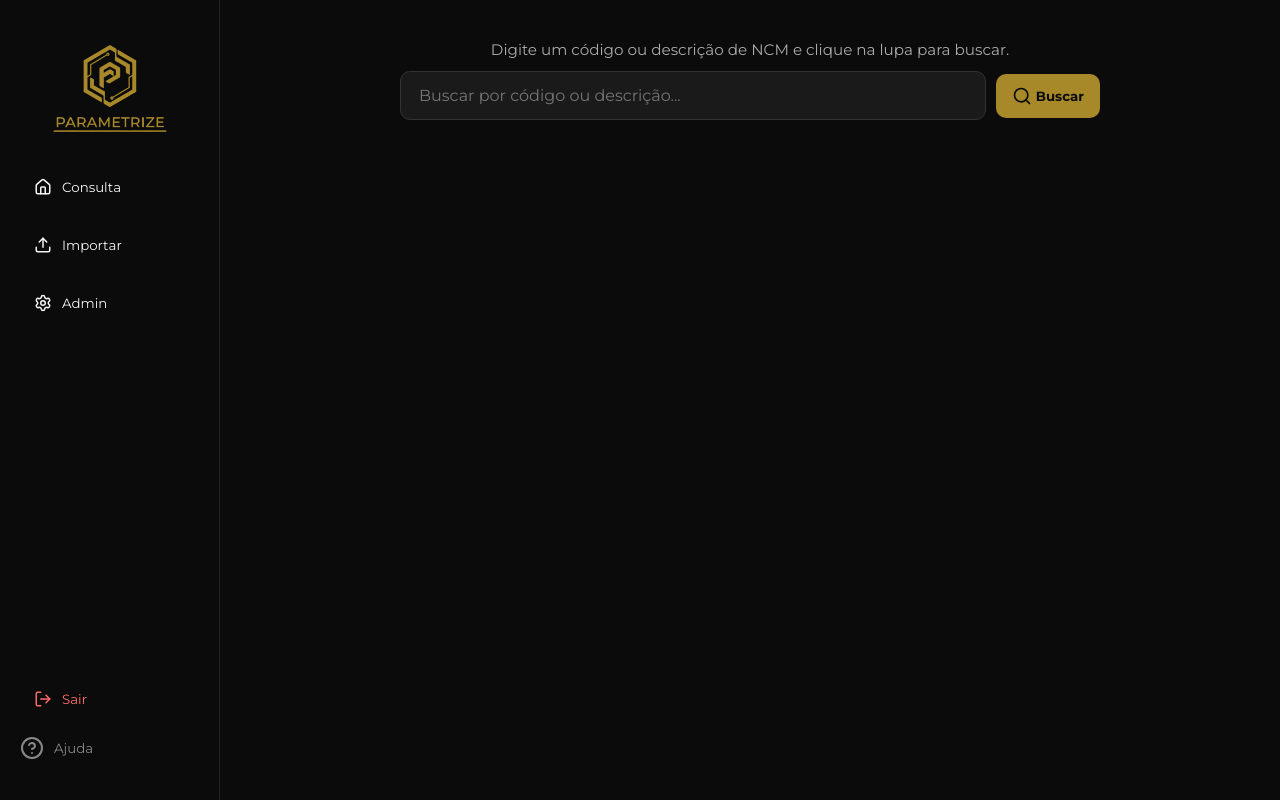
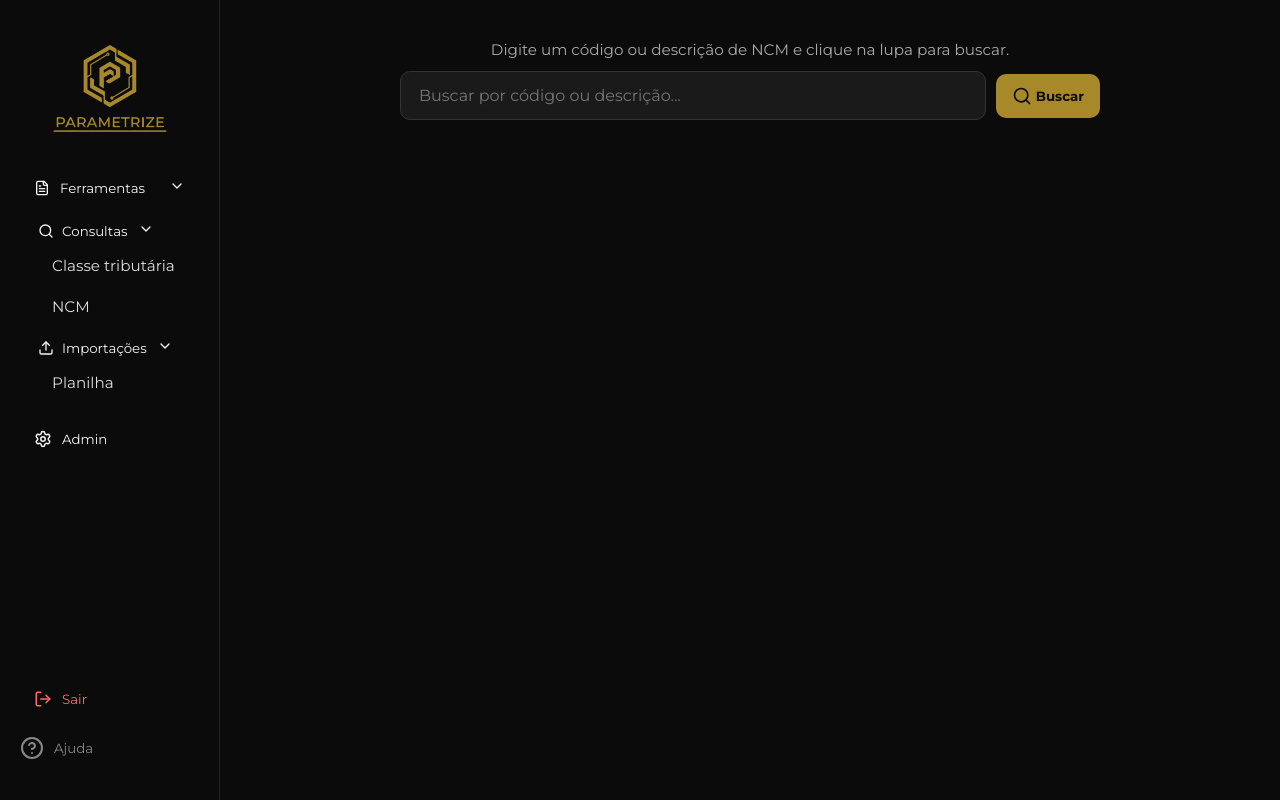
Before and after one commit to teuac/parametrize, a React (Vite) app in the folder frontend/: page / in a window 1280 px wide. Built offline with nearby package versions, Linux system fonts and the light colour scheme; sample sign-in values are in the browser's storage.

Commit message:
edicoes na sidebar

```diff
--- a/frontend/src/components/Sidebar.jsx
+++ b/frontend/src/components/Sidebar.jsx
@@ -1,6 +1,7 @@
+import React, { useState } from "react";
 import { useNavigate, useLocation } from "react-router-dom";
 import styled from "styled-components";
-import { Home, Upload, HelpCircle, Settings, LogOut } from "lucide-react";
+import { Home, Upload, Search, HelpCircle, Settings, LogOut, ChevronDown, ChevronRight, FileText } from "lucide-react";
 import Logo from './Logo'
 
 const SidebarContainer = styled.div`
@@ -54,6 +55,45 @@ const Nav = styled.nav`
   }
 `;
 
+const Group = styled.div`
+  display: flex;
+  flex-direction: column;
+  gap: 6px;
+`;
+
+const GroupTitle = styled.button`
+  display: flex;
+  align-items: center;
+  justify-content: space-between;
+  gap: 10px;
+  background: transparent;
+  color: #f5f5f5;
+  border: none;
+  border-radius: 8px;
+  padding: 10px 14px;
+  cursor: pointer;
+  transition: 0.2s;
+
+  &:hover {
+    background: #1a1a1a;
+    color: #a8892a;
+  }
+
+  svg {
+    height: 16px;
+    width: 16px;
+    flex: 0 0 16px;
+    color: inherit;
+  }
+`;
+
+const SubNav = styled.div`
+  display: flex;
+  flex-direction: column;
+  gap: 6px;
+  margin-left: 18px;
+`;
+// Move NavButton before SubButton because SubButton extends NavButton
 const NavButton = styled.button`
   display: flex;
   align-items: center;
@@ -74,6 +114,25 @@ const NavButton = styled.button`
   svg {
     height: 18px;
     width: 18px;
+  }
+`;
+
+const SubButton = styled(NavButton)`
+  padding: 8px 14px;
+  background: transparent;
+  color: #ddd;
+  font-size: 0.95rem;
+  border-radius: 6px;
+  margin-left: 0;
+
+  svg {
+    height: 14px;
+    width: 14px;
+  }
+
+  &:hover {
+    color: #a8892a;
+    background: #111;
   }
 `;
 
@@ -110,6 +169,9 @@ const HelpButton = styled.button`
 `;
 
 export default function Sidebar() {
+  const [toolsOpen, setToolsOpen] = useState(true);
+  const [consultasOpen, setConsultasOpen] = useState(true);
+  const [importacoesOpen, setImportacoesOpen] = useState(true);
   const navigate = useNavigate();
   const location = useLocation();
   // read user from localStorage to determine admin visibility
@@ -135,18 +197,49 @@ export default function Sidebar() {
       <div>
         <Title><Logo size="180px" /></Title>
         <Nav>
-          <NavButton
-            active={location.pathname === "/dashboard"}
-            onClick={() => navigate("/dashboard")}
-          >
-            <Home /> Consulta
-          </NavButton>
-          <NavButton
-            active={location.pathname === "/import"}
-            onClick={() => navigate("/import")}
-          >
-            <Upload /> Importar
-          </NavButton>
+          <Group>
+            <GroupTitle onClick={() => setToolsOpen(v => !v)}>
+              <div style={{ display: 'flex', alignItems: 'center', gap: 10 }}>
+                <FileText /> Ferramentas
+              </div>
+              <div>{toolsOpen ? <ChevronDown /> : <ChevronRight />}</div>
+            </GroupTitle>
+
+            {toolsOpen && (
+              <>
+                <div>
+                  <GroupTitle onClick={() => setConsultasOpen(v => !v)} style={{ padding: 8, paddingLeft: 18 }}>
+                    <div style={{ display: 'flex', alignItems: 'center', gap: 8 }}><Search /> Consultas</div>
+                    <div>{consultasOpen ? <ChevronDown /> : <ChevronRight />}</div>
+                  </GroupTitle>
+                  {consultasOpen && (
+                    <SubNav>
+                      <SubButton onClick={() => navigate('/dashboard')} active={location.pathname === '/dashboard'}>
+                        Classe tributária
+                      </SubButton>
+                      <SubButton onClick={() => navigate('/ncm')} active={location.pathname === '/ncm'}>
+                        NCM
+                      </SubButton>
+                    </SubNav>
+                  )}
+                </div>
+
+                <div>
+                  <GroupTitle onClick={() => setImportacoesOpen(v => !v)} style={{ padding: 8, paddingLeft: 18 }}>
+                    <div style={{ display: 'flex', alignItems: 'center', gap: 8 }}><Upload /> Importações</div>
+                    <div>{importacoesOpen ? <ChevronDown /> : <ChevronRight />}</div>
+                  </GroupTitle>
+                  {importacoesOpen && (
+                    <SubNav>
+                      <SubButton onClick={() => navigate('/import')} active={location.pathname === '/import'}>
+                        Planilha
+                      </SubButton>
+                    </SubNav>
+                  )}
+                </div>
+              </>
+            )}
+          </Group>
           {/* logout button removed from main nav and placed in footer */}
           {user?.role === 'admin' && (
             <NavButton
```
